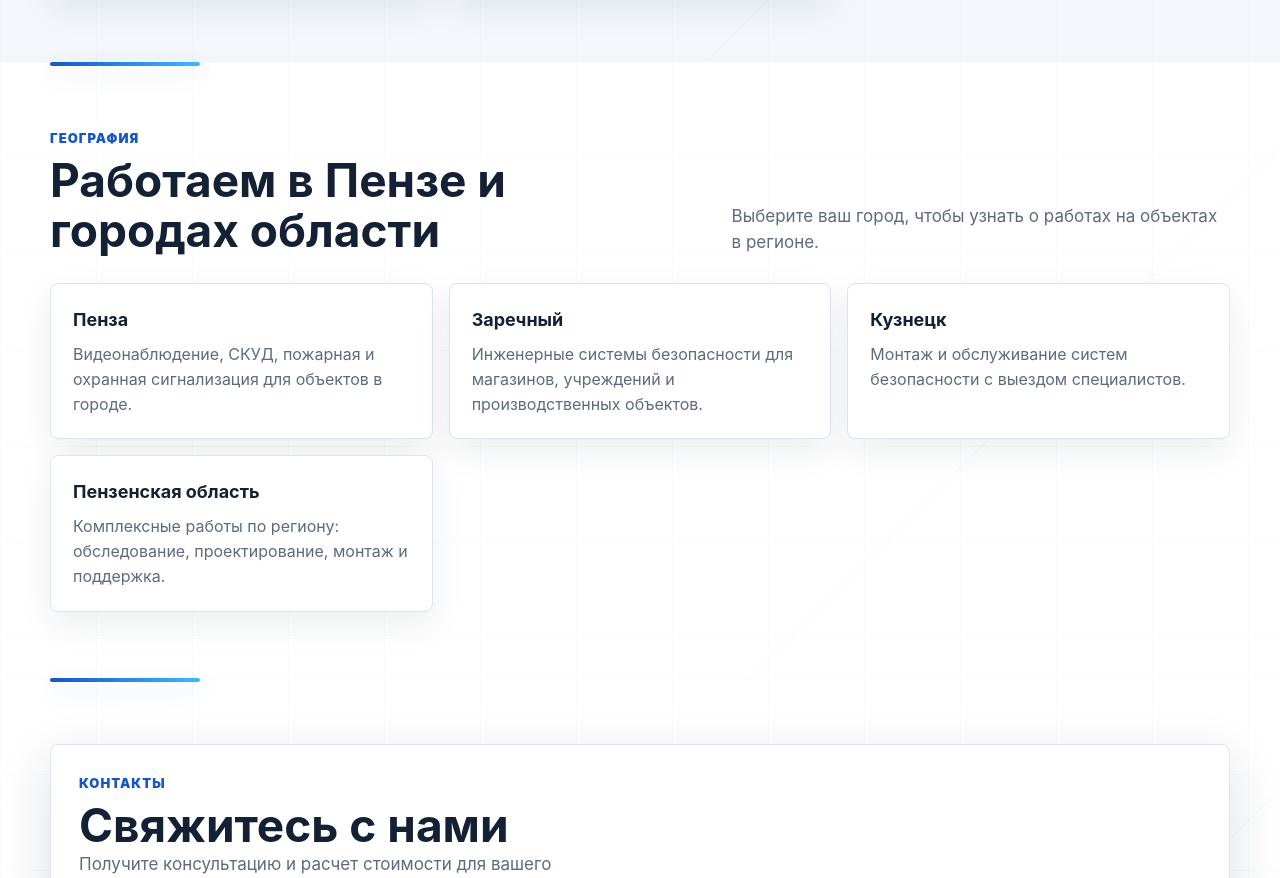
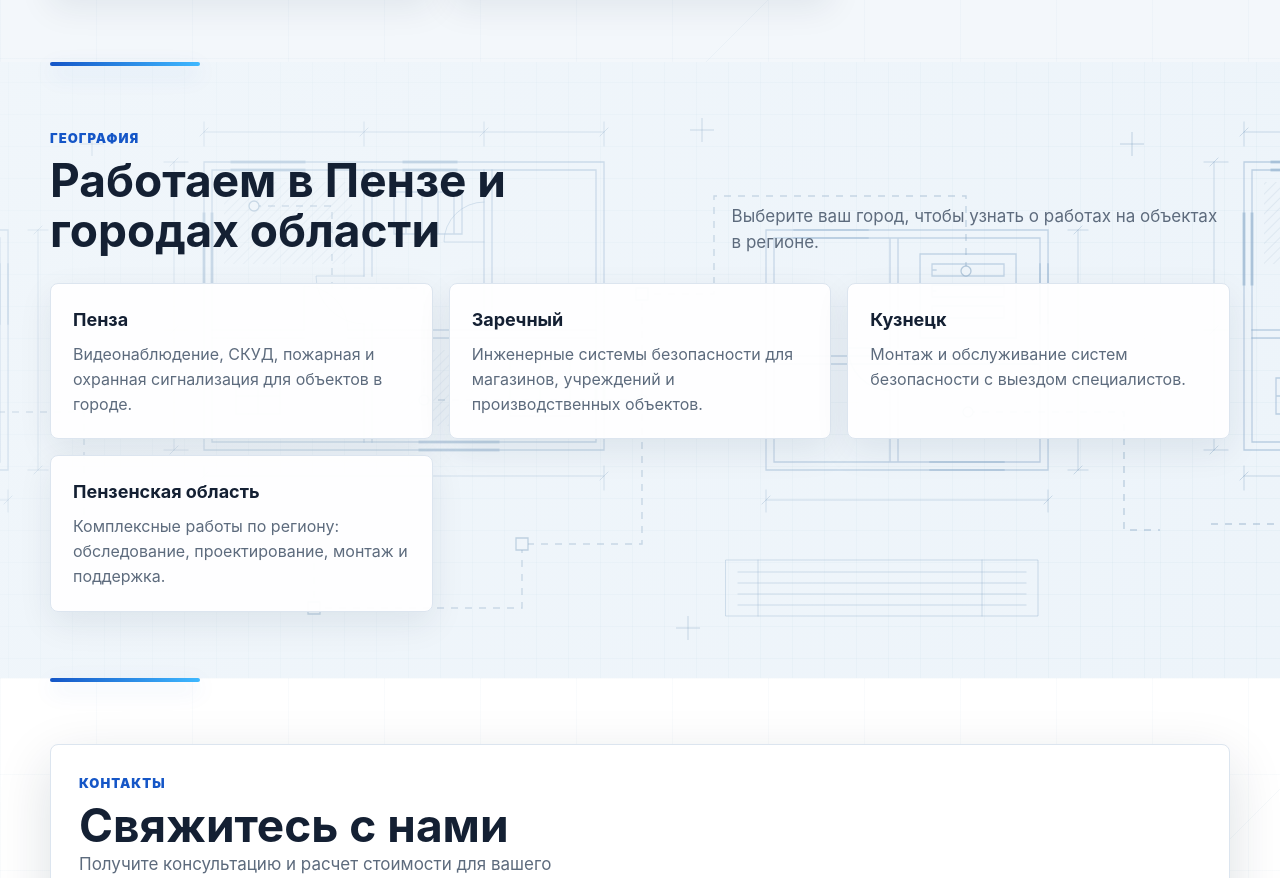
Before and after one commit to romariobro/dipol, a plain HTML site: page index.html in a window 1280 px wide. Shown: the part 9385-10263 px from the top of the page. Drawn offline with Linux system fonts and the light colour scheme.

Commit message:
Add engineering blueprint background to geography section

```diff
--- a/assets/first-site-updates.css
+++ b/assets/first-site-updates.css
@@ -1,6 +1,17 @@
 /* Targeted additions to the original homepage design. */
 .brand-logo { display: block; width: 280px; max-width: 100%; height: auto; }
 .section { isolation: isolate; scroll-margin-top: 100px; }
+#regions { background-color: #edf4fa; }
+#regions::after {
+  background-image: linear-gradient(110deg, #f2f7fb99, #edf4fa1a), url("engineering-blueprint.svg");
+  background-repeat: no-repeat, repeat;
+  background-size: cover, 1040px 640px;
+  background-position: center, center;
+}
+#regions .region-card { background: #fffffff2; }
+@media (max-width: 700px) {
+  #regions::after { background-size: cover, 780px 480px; }
+}
 .section::after {
   content: ""; position: absolute; inset: 0; z-index: -1; pointer-events: none;
   background-image: linear-gradient(90deg, #3276ac07 1px, transparent 1px), linear-gradient(#3276ac07 1px, transparent 1px), linear-gradient(135deg, transparent 72%, #3276ac0c 72%, #3276ac0c calc(72% + 1px), transparent calc(72% + 1px));
--- a/index.html
+++ b/index.html
@@ -1028,7 +1028,7 @@
     .cta-panel .btn { flex: 0 0 auto; }
     @media (max-width: 860px) { .seo-links-grid, .faq-grid, .region-grid { grid-template-columns: 1fr; } .cta-panel { align-items: stretch; flex-direction: column; } .cta-panel .btn { width: 100%; } }
   </style>
-  <link rel="stylesheet" href="assets/first-site-updates.css?v=20261116-images">
+  <link rel="stylesheet" href="assets/first-site-updates.css?v=20261116-geography">
 </head>
 <body>
   <div class="topbar">
```
Also changed, not shown: assets/engineering-blueprint.svg (added).
